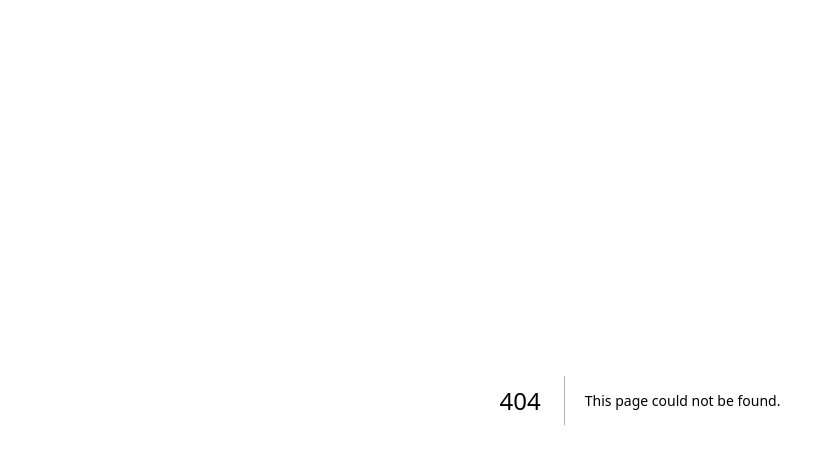
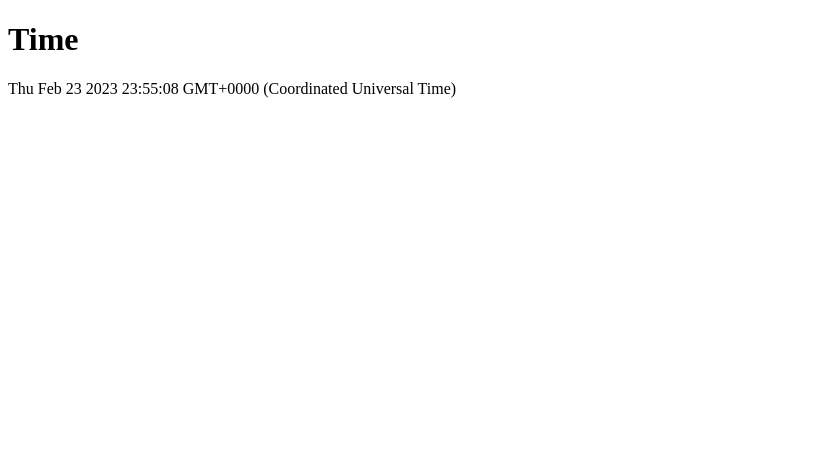
Before and after one commit to goncy/vercel-cache-repro, a Next.js app: page /static-revalidate in a window 1280 px wide. Before the commit this address had no page. Shown: the top 464 px of the page, without its empty margins (0-835 px from the left). Built offline with nearby package versions, Linux system fonts and the light colour scheme.

Commit message:
Add route

```diff
--- /dev/null
+++ b/src/app/static-revalidate/page.tsx
@@ -0,0 +1,11 @@
+export const dynamic = 'force-static'
+export const revalidate = 10
+
+export default async function StaticRevalidatePage() {
+  return (
+    <div>
+      <h1>Time</h1>
+      <p>{new Date().toString()}</p>
+    </div>
+  );
+}
```
